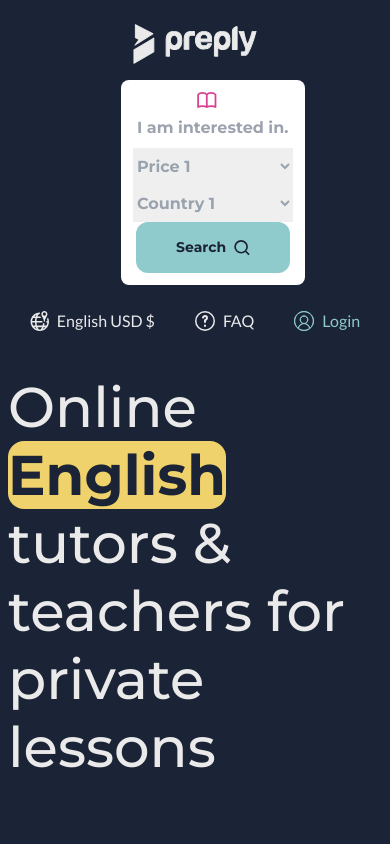
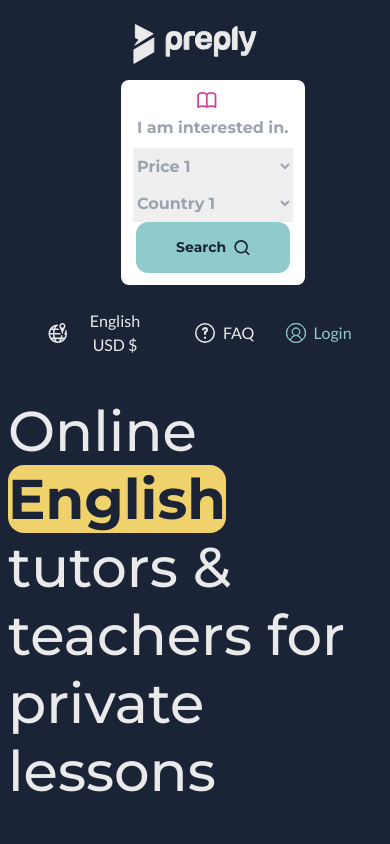
Before and after one commit to samirymattos/preply, a React (Create React App) app: page / in a window 390 px wide. Shown: the top 844 px of the page. Built offline with nearby package versions, Linux system fonts and the light colour scheme.

Commit message:
refactor: componentizing header buttons

```diff
--- /dev/null
+++ b/src/components/buttons/header.js
@@ -0,0 +1,10 @@
+import React from "react";
+
+export const HeaderButton = (props) => {
+  return (
+    <button className="flex flex-row items-center ml-10">
+      <img src={props.image} className="max-h-[20px]"/>
+      <span className="text-neutrals01 ml-2">{props.children}</span>
+    </button>
+  )
+}
--- a/src/components/buttons/index.js
+++ b/src/components/buttons/index.js
@@ -1,7 +1,11 @@
+import { HeaderButton } from "./header";
 import { LoadMoreButton } from "./load-more";
+import { LoginButton } from "./login";
 import { PrimaryButton } from "./primary";
 
 export {
+  HeaderButton,
   LoadMoreButton,
+  LoginButton,
   PrimaryButton
 }
--- /dev/null
+++ b/src/components/buttons/login.js
@@ -0,0 +1,11 @@
+import React from "react";
+import { AvatarBlueIcon } from "../../assets";
+
+export const LoginButton = () => {
+  return (
+    <button className="flex flex-row items-center ml-10">
+      <img src={AvatarBlueIcon} className="max-h-[20px]"/>
+      <span className="text-secondary02 ml-2">Login</span>
+    </button>
+  )
+}
--- a/src/components/headers/primary.js
+++ b/src/components/headers/primary.js
@@ -30,37 +30,36 @@ export const PrimaryHeader = () => {
 
           <div className="flex flex-row md:flex-col sm:flex-col md:my-4 sm:my-4 bg-neutrals03 ml-9 items-center rounded-lg p-3 text-neutrals02 font-bold">
             <img className="h-4 mr-3" src={images.BookIcon} />
+
             <input className="max-w-[160px] md:max-w-full sm:max-w-full md:w-full sm:w-full mr-4 outline-none md:mr-0 sm:mr-0 md:py-2 sm:py-2 md:px-1 sm:px-1" placeholder="I am interested in..."/>
+
             <select className="outline-none cursor-pointer mr-4 md:mr-0 sm:mr-0 md:py-2 sm:py-2 md:w-full sm:w-full">
               <option value="" disabled>Price per hour</option>
               <option value="price1">Price 1</option>
               <option value="price2">Price 2</option>
               <option value="price3">Price 3</option>
             </select>
+
             <select className="outline-none cursor-pointer mr-4 md:w-full sm:w-full md:mr-0 sm:mr-0 md:py-2 sm:py-2">
               <option value="" disabled>Country</option>
               <option value="country1">Country 1</option>
               <option value="country2">Country 2</option>
               <option value="country3">Country 3</option>
             </select>
+
             <button.PrimaryButton minWFit={true} style={{padding: "15px 40px"}}>
               Search <img src={images.SearchIcon} className="h-[15px] ml-2"/>
             </button.PrimaryButton>
           </div>
         </div>
-        <div className="font-lato flex flex-row items-center my-2 ml-9 xl:ml-0 lg:ml-0 ms:ml-0 sm:ml-0">
-          <div className="flex flex-row items-center">
-            <img src={images.GlobeWhiteIcon} className="max-h-[20px]"/>
-            <span className="text-neutrals01 ml-2">English USD $</span>
-          </div>
-          <button className="flex flex-row items-center ml-10">
-            <img src={images.HelpWhiteIcon} className="max-h-[20px]"/>
-            <span className="text-neutrals01 ml-2">FAQ</span>
-          </button>
-          <button className="flex flex-row items-center ml-10">
-            <img src={images.AvatarBlueIcon} className="max-h-[20px]"/>
-            <span className="text-secondary02 ml-2">Login</span>
-          </button>
+        <div className="font-lato flex flex-row items-center my-2 md:mr-10 sm:mr-10">
+          <button.HeaderButton image={images.GlobeWhiteIcon}>
+            English USD $
+          </button.HeaderButton>
+          <button.HeaderButton image={images.HelpWhiteIcon}>
+            FAQ
+          </button.HeaderButton>
+          <button.LoginButton />
         </div>
       </div>
     </header>
```
